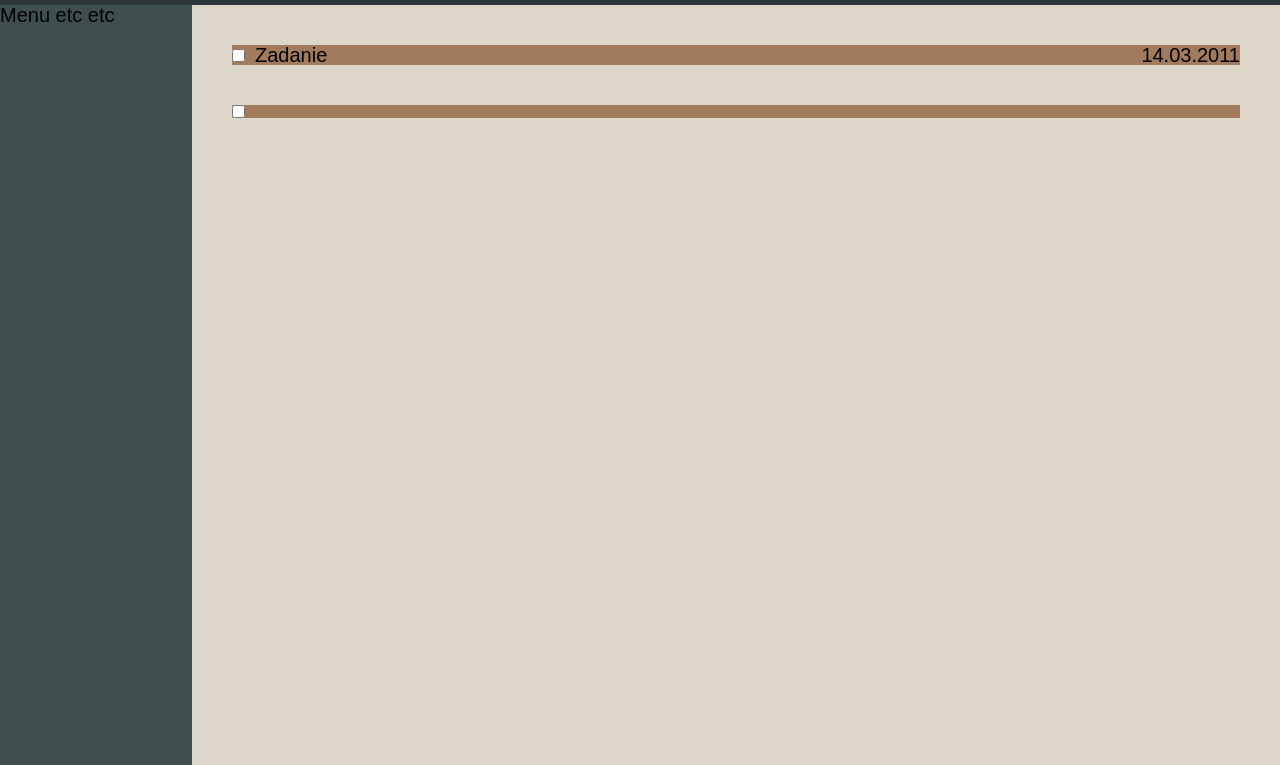
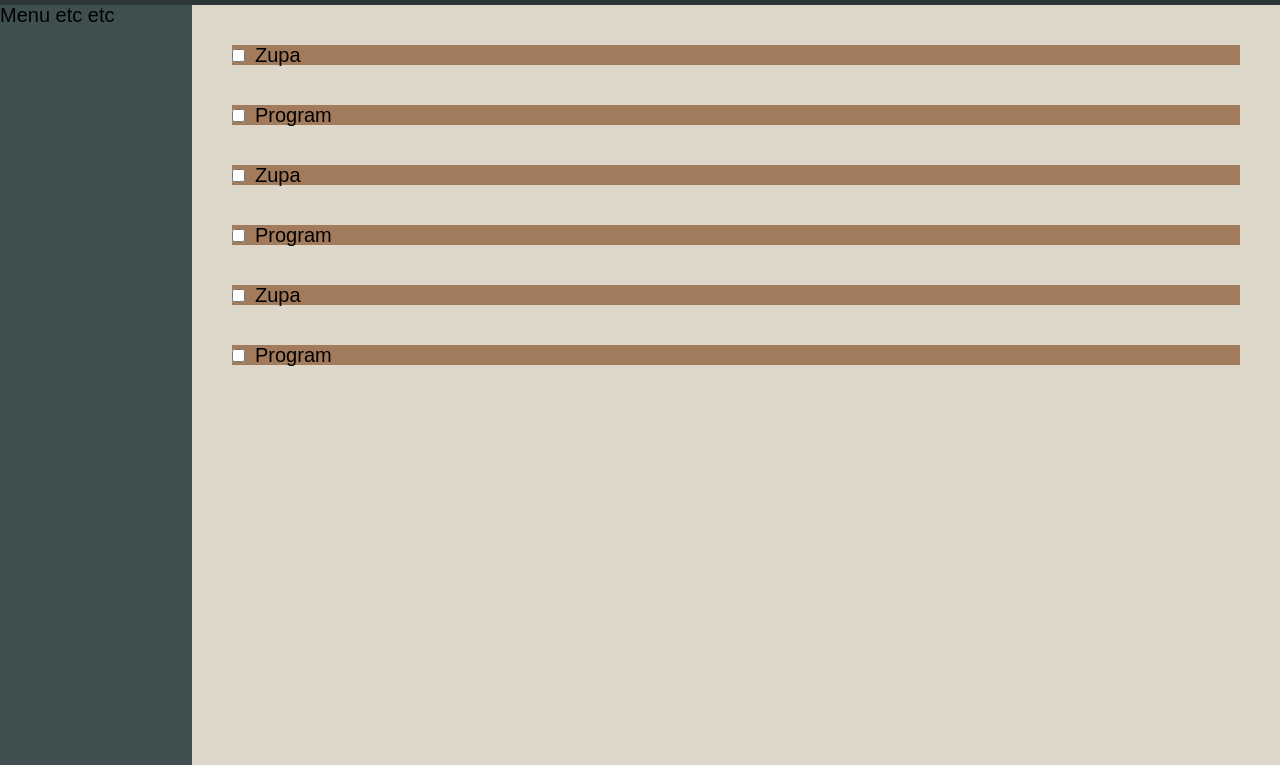
Before and after one commit to artur893/todo, a website built with webpack: page dist/index.html in a window 1280 px wide. Shown: the part 35-800 px from the top of the page. Built offline with nearby package versions, Linux system fonts and the light colour scheme.

Commit message:
Task cards are now displayed, task cards partly filled automaticly

```diff
--- a/src/index.js
+++ b/src/index.js
@@ -1,15 +1,20 @@
-import {title, createTaskCard} from './interface.js';
+import { render } from './interface.js';
 import { addToList, todos } from './todos.js';
 
 
 
-addToList("Zupa", "Zamrozić", "30.07.2022", "Ważne w chuj", "notatka", "ważny projekt", false)
-
-
-createTaskCard()
+addToList("Zupa", "Zamrozić", "30.07.2022", "Ważne", "notatka", "ważny projekt", false)
+addToList("Program", "Napisać", "10.08.2022", "Trochę ważne", "notatka", "dev project", true)
+addToList("Zupa", "Zamrozić", "30.07.2022", "Ważne", "notatka", "ważny projekt", false)
+addToList("Program", "Napisać", "10.08.2022", "Trochę ważne", "notatka", "dev project", true)
+addToList("Zupa", "Zamrozić", "30.07.2022", "Ważne", "notatka", "ważny projekt", false)
+addToList("Program", "Napisać", "10.08.2022", "Trochę ważne", "notatka", "dev project", true)
 
 
 
 
+render()
+
+
 
 console.log(todos)
--- a/src/interface.js
+++ b/src/interface.js
@@ -1,9 +1,20 @@
-const title = document.querySelector(".title")
+import { todos } from "./todos.js"
+
 const main = document.querySelector(".main")
 
 
+function findDomElements() {
+    const taskCard = document.querySelectorAll(".taskcard")
+    const leftDiv = document.querySelectorAll(".left")
+    const dateDiv = document.querySelectorAll(".date")
+    const titleDiv = document.querySelectorAll(".title")
+    const checkbox = document.querySelectorAll(".completed")
+    return { taskCard, leftDiv, dateDiv, titleDiv, checkbox }
+}
 
-function createTaskCard() {
+
+
+function createSingleCard() {
     const taskCard = document.createElement("div")
     const leftDiv = document.createElement("div")
     const dateDiv = document.createElement("div")
@@ -25,6 +36,25 @@ function createTaskCard() {
     leftDiv.appendChild(titleDiv)
 }
 
+function createTaskCards() {
+    for (let i = 0; i < todos.length; i++) {
+        createSingleCard()
+    }
+}
+
+function render() {
+    createTaskCards()
+    const dom = findDomElements()
+    console.log(dom)
+
+    for (let i = 0; i < todos.length; i++) {
+        dom.titleDiv[i].textContent = todos[i].title
+    }
+}
 
 
-export { title, main, createTaskCard }
+
+
+
+
+export { render }
--- a/src/todos.js
+++ b/src/todos.js
@@ -12,10 +12,10 @@ class Todo {
     }
 }
 
-function addToList(title, description, dueDate, priority, notes, project, complete){
+function addToList(title, description, dueDate, priority, notes, project, complete) {
     const todo = new Todo(title, description, dueDate, priority, notes, project, complete)
     todos.push(todo)
 }
 
 
-export {addToList, todos}
+export { addToList, todos }
```
Also changed, not shown: dist/index.html, dist/main.js.
